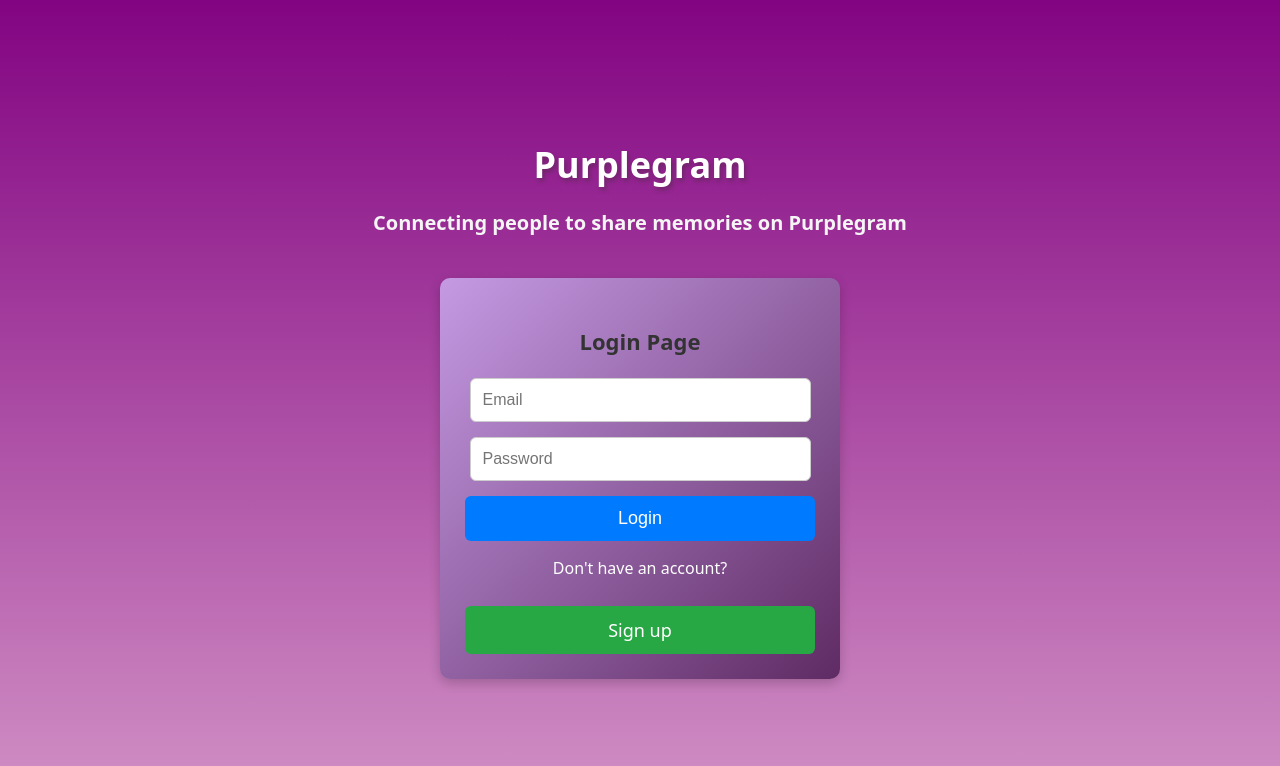
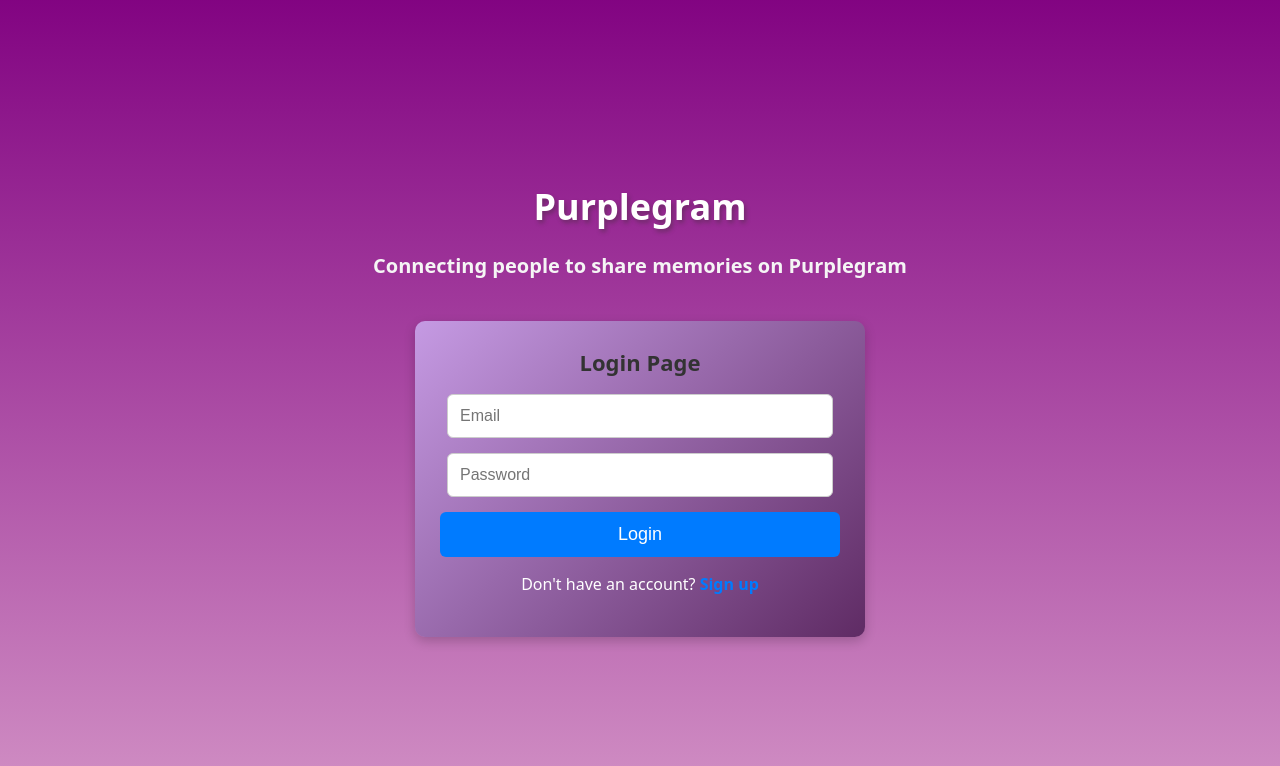
Before and after one commit to Vaahne/purplegram_frontend, a React (Vite) app: page / in a window 1280 px wide. Shown: the top 766 px of the page. Built offline with nearby package versions, Linux system fonts and the light colour scheme; no server answers.

Commit message:
alignment

```diff
--- a/src/pages/userForms/CreateUser.jsx
+++ b/src/pages/userForms/CreateUser.jsx
@@ -54,6 +54,7 @@ export default function CreateUser(){
          <div className={styles.textContainer}>
             <h1 className={styles.name}>Purplegram</h1>
          </div>
+            {error && <div className={styles.error}>{error}</div>}
         <form onSubmit={handleSubmit} className={styles.form}>
             <h3>Register User</h3>
             <input type="text" name="name" placeholder="Name" onChange={handleChange} required value={formData.name}/>
@@ -70,7 +71,7 @@ export default function CreateUser(){
             <input type="submit" value="Create user"/>
             <p>Already have an account? <span><Link to='/'>Login</Link></span></p>
         </form>
-            {error && <div className={styles.error}>{error}</div>}
+            {/* {error && <div className={styles.error}>{error}</div>}      */}
         </div>
     </>
 }
--- a/src/pages/userForms/LandingPage.jsx
+++ b/src/pages/userForms/LandingPage.jsx
@@ -45,8 +45,8 @@ export default function LandingPage(){
             <input type="password" placeholder="Password" name="password" onChange={handleChange} value={formData.password}/>
             <input type="submit" value='Login' className={styles.login}/>
 
-            <p>Don't have an account?</p>
-            <Link to="/createuser"><button className={styles.signup}>Sign up</button></Link>
+            <p>Don't have an account? <span><Link to='/createuser'>Sign up</Link></span></p>
+            {/* <Link to="/createuser"><button className={styles.signup}>Sign up</button></Link> */}
         </form>
         </div>
     </>;
--- a/src/pages/userForms/userForm.module.css
+++ b/src/pages/userForms/userForm.module.css
@@ -38,7 +38,7 @@
 .form {
     background: white;
     padding: 25px;
-    width: 350px;
+    width: 400px;
     max-width: 90%;
     border-radius: 10px;
     box-shadow: 0px 4px 12px rgba(0, 0, 0, 0.2);
@@ -52,7 +52,8 @@
 .form h3 {
     font-size: 22px;
     color: #333;
-    margin-bottom: 20px;
+    /* margin-bottom: 20px; */
+    margin-top:0px;
 }
 
 /* Input Fields */
```
